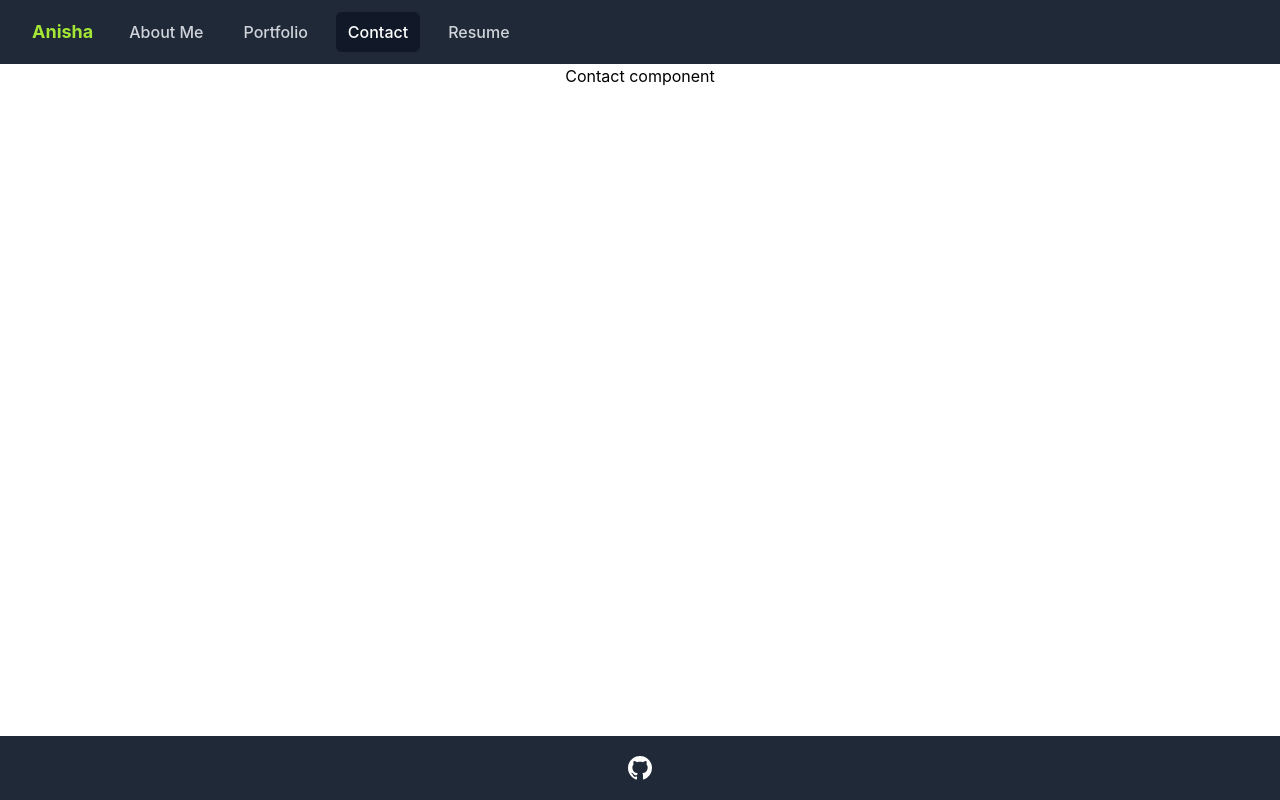
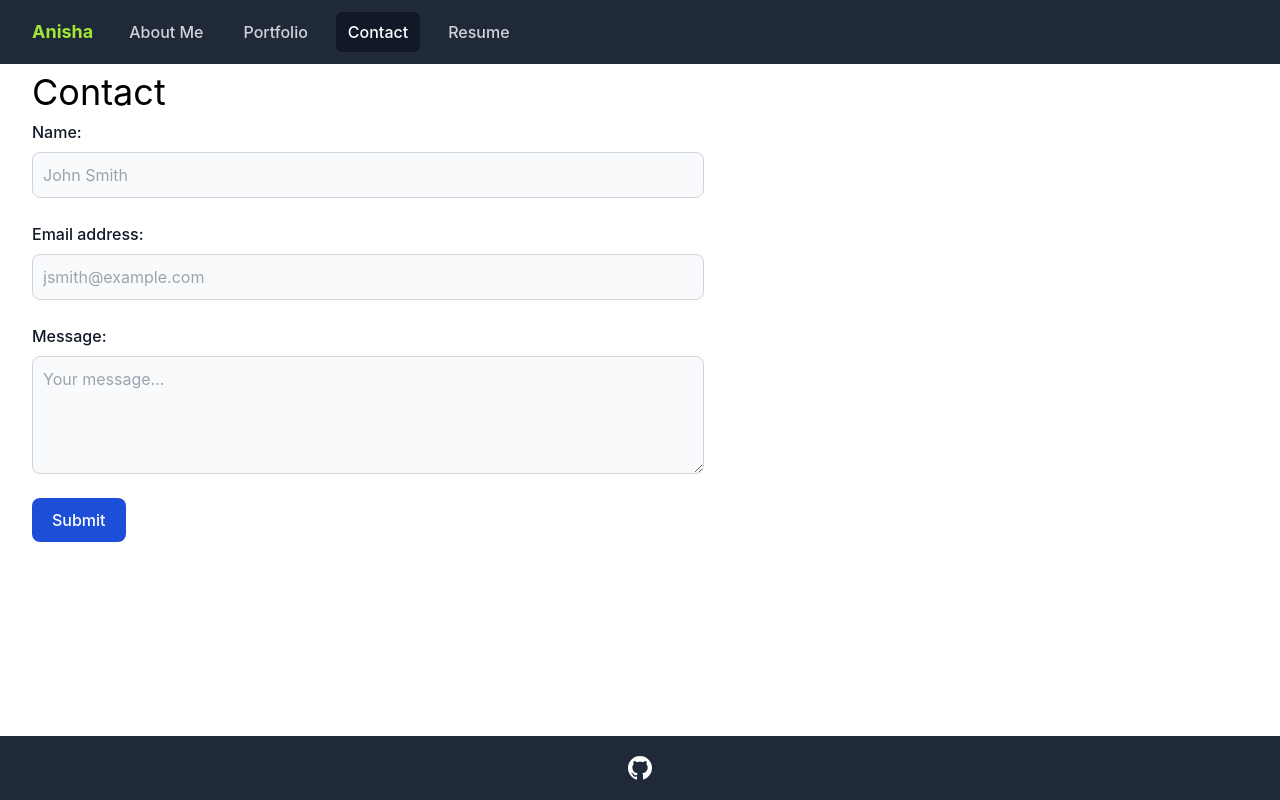
Before and after one commit to anisha-sapkota/react-portfolio, a React (Create React App) app: page /contact in a window 1280 px wide. Built offline with nearby package versions, Linux system fonts and the light colour scheme.

Commit message:
Added contact component

```diff
--- a/src/components/Contact.js
+++ b/src/components/Contact.js
@@ -1,7 +1,60 @@
 export default function Contact() {
   return (
-    <div className="mx-auto max-w-7xl px-2 sm:px-6 lg:px-8">
-      <h2>Contact component</h2>
+    <div className="container mx-auto my-2 max-w-7xl px-2 sm:px-6 lg:px-8">
+      <h2 className="text-4xl mb-2">Contact</h2>
+      <form className="max-w-2xl">
+        <div class="mb-6">
+          <label
+            for="name"
+            class="block mb-2 text-md font-medium text-gray-900"
+          >
+            Name:
+          </label>
+          <input
+            type="text"
+            id="name"
+            class="bg-gray-50 border border-gray-300 text-gray-900 text-md rounded-lg focus:ring-blue-500 focus:border-blue-500 block w-full p-2.5"
+            placeholder="John Smith"
+            required
+          />
+        </div>
+        <div class="mb-6">
+          <label
+            for="email"
+            class="block mb-2 text-md font-medium text-gray-900"
+          >
+            Email address:
+          </label>
+          <input
+            type="email"
+            id="email"
+            class="bg-gray-50 border border-gray-300 text-gray-900 text-md rounded-lg focus:ring-blue-500 focus:border-blue-500 block w-full p-2.5"
+            placeholder="jsmith@example.com"
+            required
+          />
+        </div>
+        <div class="mb-6">
+          <label
+            for="email"
+            class="block mb-2 text-md font-medium text-gray-900"
+          >
+            Message:
+          </label>
+          <textarea
+            id="message"
+            class="bg-gray-50 border border-gray-300 text-gray-900 text-md rounded-lg focus:ring-blue-500 focus:border-blue-500 block w-full p-2.5"
+            placeholder="Your message..."
+            rows={4}
+            required
+          />
+        </div>
+        <button
+          type="submit"
+          class="text-white bg-blue-700 hover:bg-blue-800 focus:ring-4 focus:outline-none focus:ring-blue-300 font-medium rounded-lg text-md max-w-fit px-5 py-2.5"
+        >
+          Submit
+        </button>
+      </form>
     </div>
   );
 }
```
